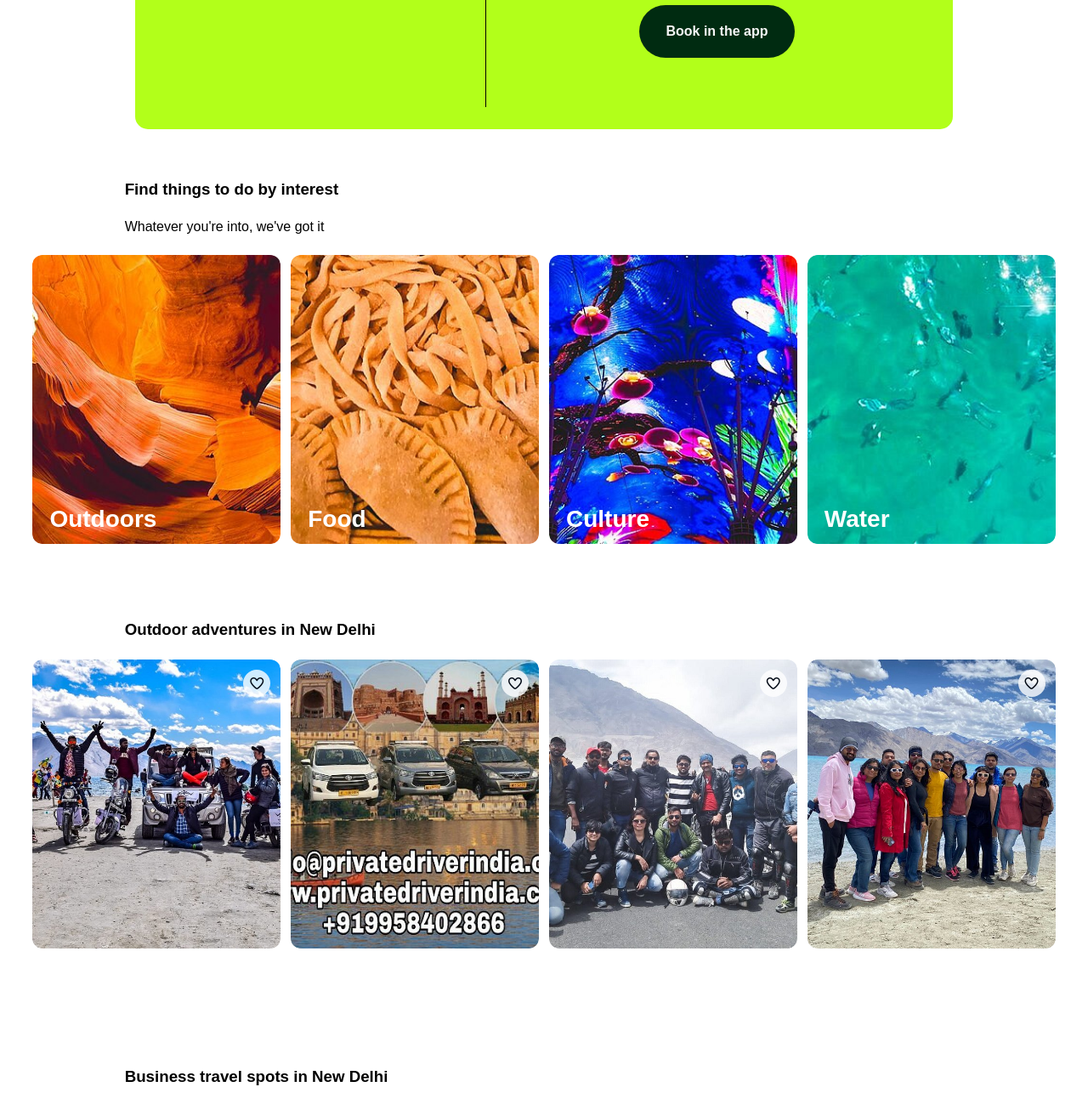
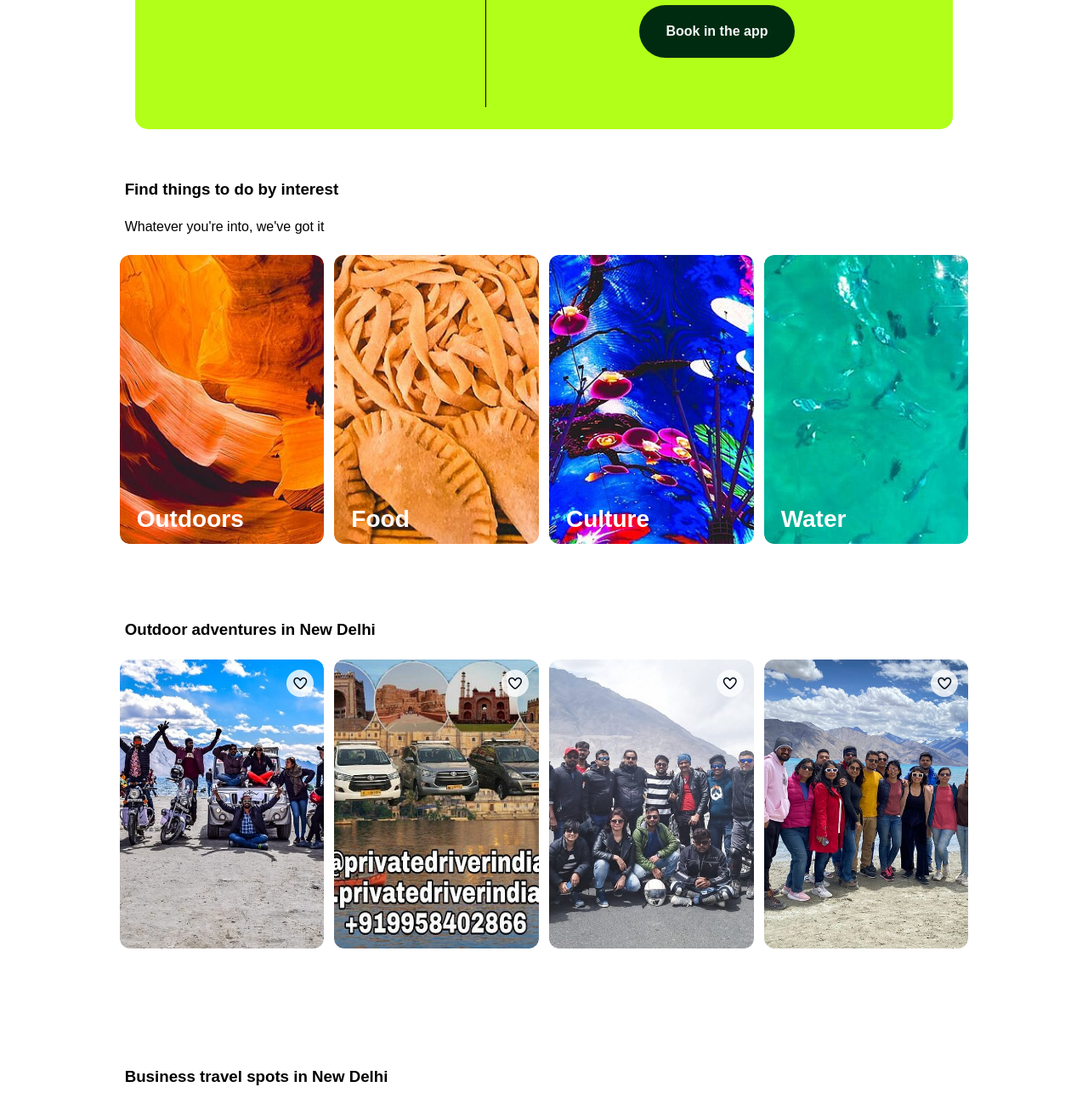
Before and after one commit to suriyavr/tripscout-travel-app, a plain HTML site: page index.html in a window 1280 px wide. Shown: the part 824-2123 px from the top of the page at 85% size. Drawn offline with Linux system fonts and the light colour scheme.

Commit message:
Updated TripAdvisor website

```diff
--- a/style.css
+++ b/style.css
@@ -476,7 +476,7 @@ body {
 
 .card {
   position: relative;
-  width: 355px;
+  width: 20%;
   height: 340px;
   border-radius: 12px;
   overflow: hidden;
@@ -503,7 +503,7 @@ body {
 
 .outdoor-card {
   position: relative;
-  width: 355px;
+  width: 20%;
   height: 340px;
   border-radius: 12px;
   overflow: hidden;
```
